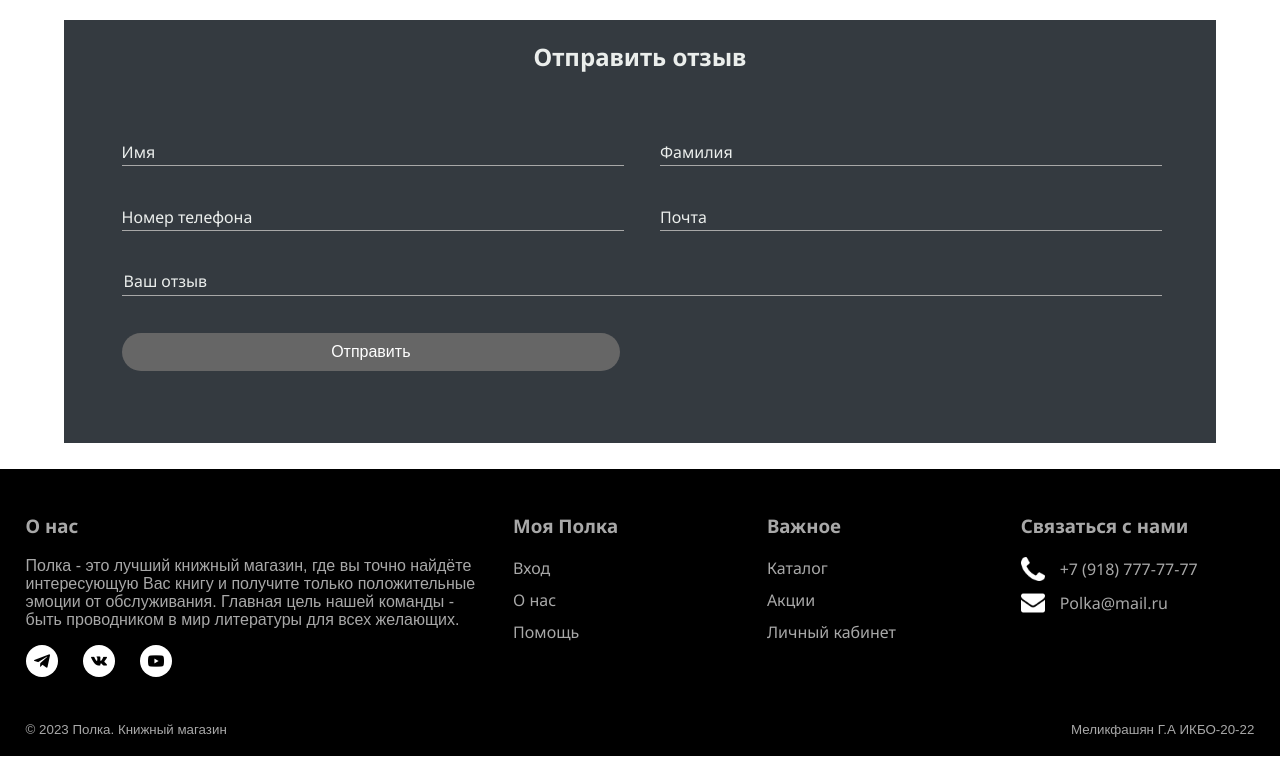
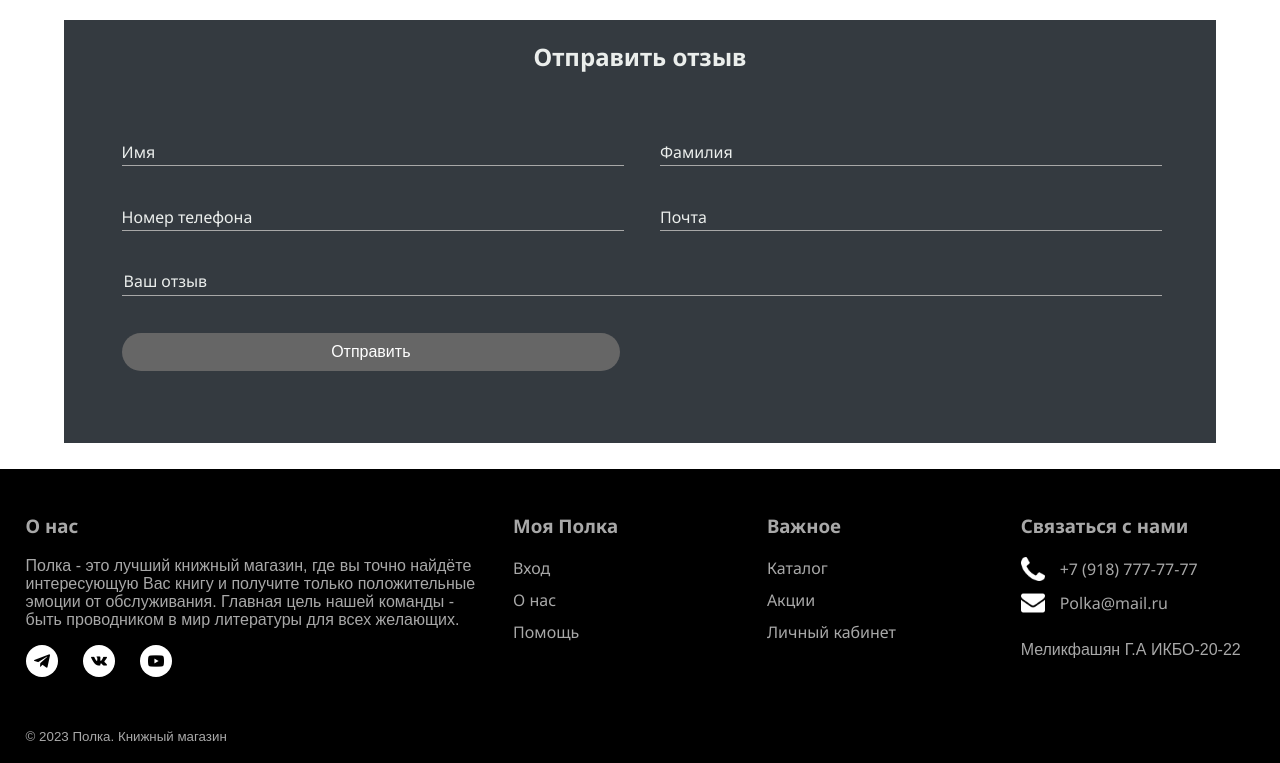
Before and after one commit to gmelikfashyan/Polka.githab.io, a plain HTML site: page aboutUs.html in a window 1280 px wide. Shown: the part 2741-3504 px from the top of the page. Drawn offline with Linux system fonts and the light colour scheme.

Commit message:
Update aboutUs.html

```diff
--- a/aboutUs.html
+++ b/aboutUs.html
@@ -200,10 +200,12 @@
                         <img src="other/envelope.png" alt="" class="connect-img">
                         <a href="mailto:sendemail@mail.ru?subject=Новый заказ&body=Здравствуйте, я хочу сделать заказ в вашем магазине.">Polka@mail.ru</a><!--Ссылка на эл. почту-->
                     </li>
+                    <li>
+                        <p class="myName">Меликфашян Г.А ИКБО-20-22</p>
+                    </li>
                 </ul>
             </section>
             <p><small>© 2023 Полка. Книжный магазин</small></p>
-            <p class="myName"><small>Меликфашян Г.А ИКБО-20-22</small></p>
         </div>
 
     </footer>
```
